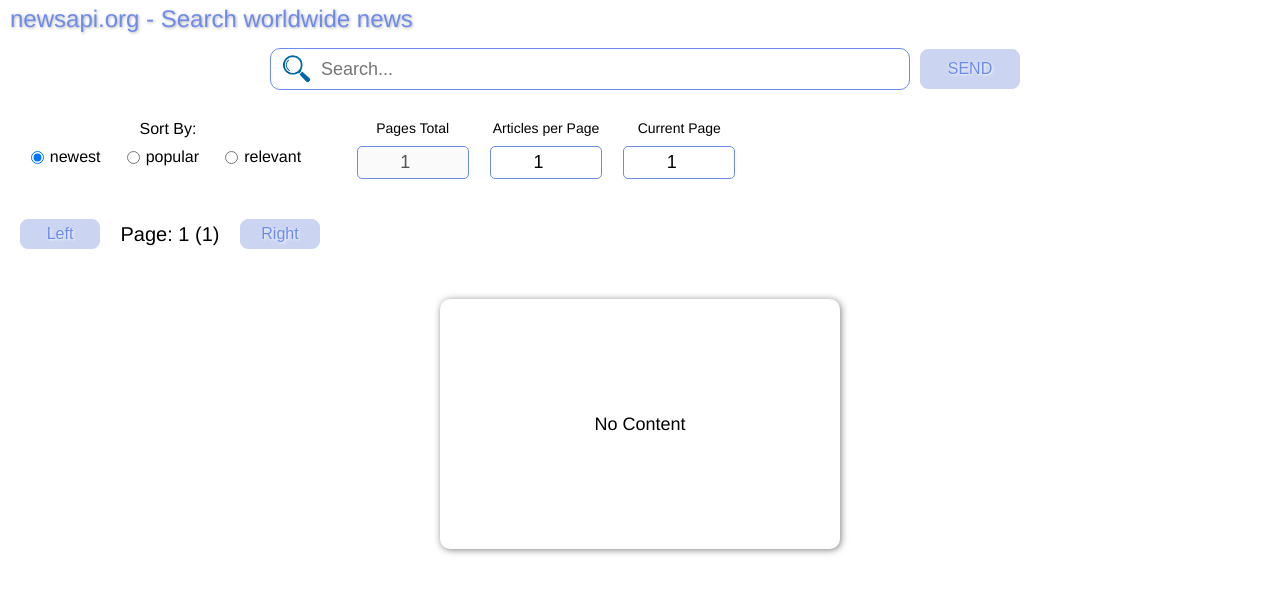
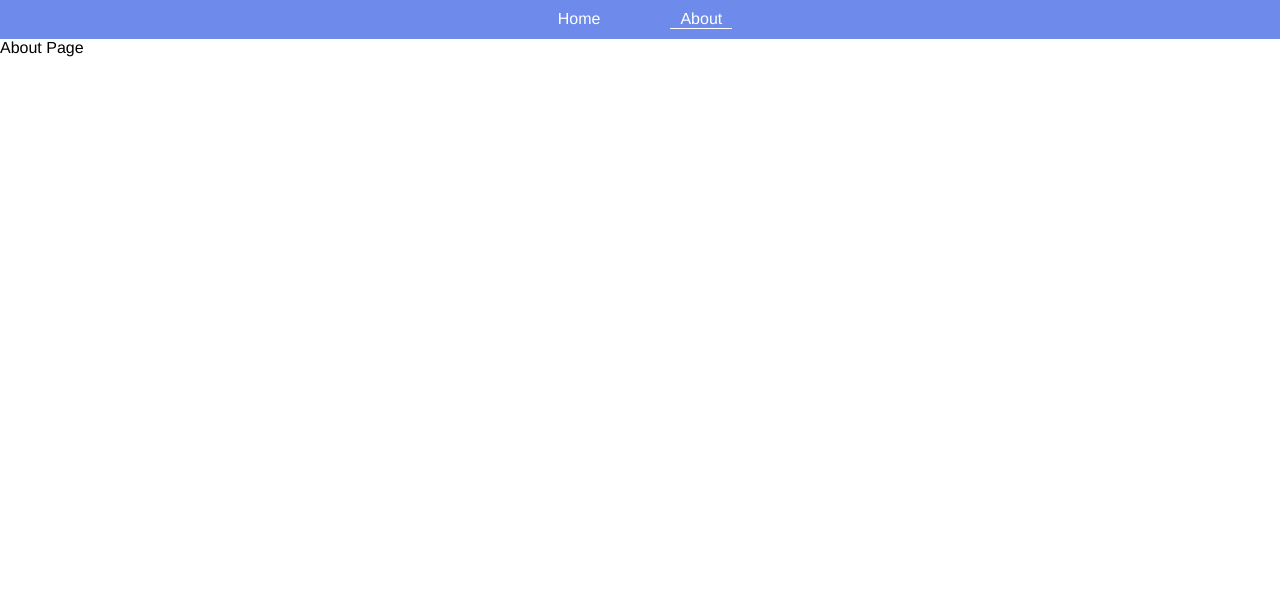
Before and after one commit to Nata-Roma/react_2021Q3, a React app: page /about in a window 1280 px wide. Shown: the top 594 px of the page. Built offline with nearby package versions, Linux system fonts and the light colour scheme.

Commit message:
feat: add routing and header

```diff
--- a/package.json
+++ b/package.json
@@ -19,11 +19,13 @@
   "license": "ISC",
   "dependencies": {
     "react": "^17.0.2",
-    "react-dom": "^17.0.2"
+    "react-dom": "^17.0.2",
+    "react-router-dom": "^5.2.0"
   },
   "devDependencies": {
     "@types/react": "^17.0.15",
     "@types/react-dom": "^17.0.9",
+    "@types/react-router-dom": "^5.1.8",
     "@typescript-eslint/eslint-plugin": "^4.28.4",
     "@typescript-eslint/parser": "^4.28.4",
     "copy-webpack-plugin": "^9.0.1",
--- a/src/app.tsx
+++ b/src/app.tsx
@@ -2,7 +2,12 @@ import React from 'react';
 import './app.css';
 import './styles.css';
 import UpperElement from './components/upperElement';
+import { BrowserRouter as Router } from 'react-router-dom';
 
-const App = (): JSX.Element => <UpperElement />;
+const App = (): JSX.Element => (
+  <Router>
+    <UpperElement />
+  </Router>
+);
 
 export default App;
--- /dev/null
+++ b/src/components/header/header.css
@@ -0,0 +1,20 @@
+.header_wrapper {
+  width: 100%;
+  display: flex;
+  justify-content: center;
+  align-items: center;
+  background-color: #6e8beb;
+  padding: 10px 20px;
+}
+
+.header_link {
+  color: #fff;
+  font-size: 16px;
+  padding: 0 10px;
+  margin: 0 30px;
+  border-bottom: 1px solid transparent;
+}
+
+.active {
+  border-bottom: 1px solid #fff;
+}
--- /dev/null
+++ b/src/components/header/header.tsx
@@ -0,0 +1,14 @@
+import React from 'react';
+import { NavLink } from 'react-router-dom';
+import './header.css';
+
+const Header = () => {
+  return (
+    <div className="header_wrapper">
+      <NavLink exact to="/" className="header_link" activeClassName="active">Home</NavLink>
+      <NavLink to="/about" className="header_link" >About</NavLink>
+    </div>
+  );
+};
+
+export default Header;
--- /dev/null
+++ b/src/components/pages/aboutPage.tsx
@@ -0,0 +1,7 @@
+import React from 'react';
+
+const AboutPage = (): JSX.Element => {
+  return <div>About Page</div>;
+};
+
+export default AboutPage;
--- /dev/null
+++ b/src/components/pages/home-page.tsx
@@ -0,0 +1,126 @@
+import React, { useEffect, useState } from 'react';
+// import '../app.css';
+import {
+  IApiResponse,
+  IPages,
+  IPaginationButtonState,
+  IPost,
+} from '../../utilities/interfaces';
+import Popup from '../../utilities/popup/popup';
+import ApiRequest from '../api-request/api-request';
+import Article from '../article/article';
+import PaginationPage from '../pagination/pagination-page';
+
+const HomePage = (): JSX.Element => {
+  const [apiData, setApiData] = useState<IApiResponse>(null);
+  const [pages, setPages] = useState<IPages>({
+    pages: '1',
+    pageSize: '1',
+    page: '1',
+  });
+  const [btnDisabled, setBtnDisabled] = useState<IPaginationButtonState>({
+    Left: true,
+    Right: false,
+  });
+  const [isLoading, setLoading] = useState(false);
+  const [isError, setError] = useState(false);
+
+  useEffect(() => {
+    if (+pages.page >= 2) {
+      setBtnDisabled((btnState) => ({ ...btnState, Left: false }));
+    }
+    if (+pages.pages <= +pages.page) {
+      setBtnDisabled((btnState) => ({ ...btnState, Right: true }));
+    } else {
+      setBtnDisabled((btnState) => ({ ...btnState, Right: false }));
+    }
+  }, [pages]);
+
+  const onLoadingApi = (loading: boolean) => {
+    setLoading(loading);
+  };
+
+  const onErrorApi = (errorApi: boolean) => {
+    setError(errorApi);
+  };
+
+  const onApiResponse = (
+    responseData: IApiResponse,
+    pagesApi: IPages,
+  ): void => {
+    if (responseData.totalResults > 0) {
+      setApiData(responseData);
+      setError(false);
+    } else {
+      setApiData(null);
+    }
+    setPages(pagesApi);
+  };
+
+  const articles = !apiData ? (
+    <div>
+      <Popup message={['No Content']} isDisabled={false} isShowButton={false} />
+    </div>
+  ) : (
+    apiData &&
+    apiData.articles.map((article: IPost) => {
+      const contentIndex = article.content.indexOf('[');
+      let articleNew = { ...article };
+      if (contentIndex) {
+        const content = article.content.slice(0, contentIndex);
+        articleNew = { ...articleNew, content };
+      }
+      return <Article {...articleNew} key={Math.random()} />;
+    })
+  );
+
+  const onButtonClick = (direction: string) => {
+    setPages((prevState: IPages): IPages => {
+      if (direction === 'Left') {
+        if (+prevState.pages > +prevState.page) {
+          setBtnDisabled((btnState) => ({ ...btnState, Right: false }));
+        }
+        if (+prevState.page === 2) {
+          setBtnDisabled((btnState) => ({ ...btnState, Left: true }));
+        }
+        if (+prevState.page >= 2) {
+          return { ...prevState, page: (+prevState.page - 1).toString() };
+        }
+      } else if (direction === 'Right') {
+        setBtnDisabled((btnState) => ({ ...btnState, Left: false }));
+        if (+prevState.pages <= +prevState.page) {
+          setBtnDisabled((btnState) => ({ ...btnState, Right: true }));
+        }
+        return { ...prevState, page: (+prevState.page + 1).toString() };
+      } else return prevState;
+      return prevState;
+    });
+  };
+
+  const onErrorClick = () => {
+    setError(false);
+    setLoading(false);
+  };
+
+  return (
+    <>
+      <ApiRequest
+        requestApi={onApiResponse}
+        requestPage={pages.page}
+        onLoadingApi={onLoadingApi}
+        onErrorApi={onErrorApi}
+      />
+      <PaginationPage
+        articles={articles}
+        onButtonClick={onButtonClick}
+        pages={pages}
+        btnDisabled={btnDisabled}
+        isLoading={isLoading}
+        isError={isError}
+        onErrorClick={onErrorClick}
+      />
+    </>
+  );
+};
+
+export default HomePage;
--- a/src/components/search/search.css
+++ b/src/components/search/search.css
@@ -3,7 +3,7 @@
   min-width: 300px;
   width: 50%;
   margin: 10px;
-  border: 1px solid rgb(110, 139, 235);
+  border: 1px solid #6e8beb;
   border-radius: 10px;
   padding: 5px 10px;
 }
--- a/src/components/upperElement.tsx
+++ b/src/components/upperElement.tsx
@@ -1,124 +1,29 @@
-import React, { useEffect, useState } from 'react';
-import '../app.css';
-import {
-  IApiResponse,
-  IPages,
-  IPaginationButtonState,
-  IPost,
-} from '../utilities/interfaces';
-import Popup from '../utilities/popup/popup';
-import ApiRequest from './api-request/api-request';
-import Article from './article/article';
-import PaginationPage from './pagination/pagination-page';
+import React from 'react';
+import { Link, Route, Switch } from 'react-router-dom';
+import Header from './header/header';
+import AboutPage from './pages/aboutPage';
+import HomePage from './pages/home-page';
 
-const UpperElement = (): JSX.Element => {
-  const [apiData, setApiData] = useState<IApiResponse>(null);
-  const [pages, setPages] = useState<IPages>({
-    pages: '1',
-    pageSize: '1',
-    page: '1',
-  });
-  const [btnDisabled, setBtnDisabled] = useState<IPaginationButtonState>({
-    Left: true,
-    Right: false,
-  });
-  const [isLoading, setLoading] = useState(false);
-  const [isError, setError] = useState(false);
-
-  useEffect(() => {
-    if (+pages.page >= 2) {
-      setBtnDisabled((btnState) => ({ ...btnState, Left: false }));
-    }
-    if (+pages.pages <= +pages.page) {
-      setBtnDisabled((btnState) => ({ ...btnState, Right: true }));
-    } else {
-      setBtnDisabled((btnState) => ({ ...btnState, Right: false }));
-    }
-  }, [pages]);
-
-  const onLoadingApi = (loading: boolean) => {
-    setLoading(loading);
-  };
-
-  const onErrorApi = (errorApi: boolean) => {
-    setError(errorApi);
-  };
-
-  const onApiResponse = (
-    responseData: IApiResponse,
-    pagesApi: IPages,
-  ): void => {
-    if (responseData.totalResults > 0) {
-      setApiData(responseData);
-      setError(false);
-    } else {
-      setApiData(null);
-    }
-    setPages(pagesApi);
-  };
-
-  const articles = !apiData ? (
-    <div>
-      <Popup message={['No Content']} isDisabled={false} isShowButton={false} />
-    </div>
-  ) : (
-    apiData &&
-    apiData.articles.map((article: IPost) => {
-      const contentIndex = article.content.indexOf('[');
-      let articleNew = { ...article };
-      if (contentIndex) {
-        const content = article.content.slice(0, contentIndex);
-        articleNew = { ...articleNew, content };
-      }
-      return <Article {...articleNew} key={Math.random()} />;
-    })
-  );
-
-  const onButtonClick = (direction: string) => {
-    setPages((prevState: IPages): IPages => {
-      if (direction === 'Left') {
-        if (+prevState.pages > +prevState.page) {
-          setBtnDisabled((btnState) => ({ ...btnState, Right: false }));
-        }
-        if (+prevState.page === 2) {
-          setBtnDisabled((btnState) => ({ ...btnState, Left: true }));
-        }
-        if (+prevState.page >= 2) {
-          return { ...prevState, page: (+prevState.page - 1).toString() };
-        }
-      } else if (direction === 'Right') {
-        setBtnDisabled((btnState) => ({ ...btnState, Left: false }));
-        if (+prevState.pages <= +prevState.page) {
-          setBtnDisabled((btnState) => ({ ...btnState, Right: true }));
-        }
-        return { ...prevState, page: (+prevState.page + 1).toString() };
-      } else return prevState;
-      return prevState;
-    });
-  };
-
-  const onErrorClick = () => {
-    setError(false);
-    setLoading(false);
-  };
+const UpperElement = () => {
+const page404 = (<div>
+  <div>404</div>
+  <Link to="/">Back to Home Page</Link>
+  </div>)
 
   return (
     <>
-      <ApiRequest
-        requestApi={onApiResponse}
-        requestPage={pages.page}
-        onLoadingApi={onLoadingApi}
-        onErrorApi={onErrorApi}
-      />
-      <PaginationPage
-        articles={articles}
-        onButtonClick={onButtonClick}
-        pages={pages}
-        btnDisabled={btnDisabled}
-        isLoading={isLoading}
-        isError={isError}
-        onErrorClick={onErrorClick}
-      />
+      <Header />
+      <Switch>
+        <Route exact path="/">
+          <HomePage />
+        </Route>
+        <Route path="/about">
+          <AboutPage />
+        </Route>
+        <Route>
+          {page404}
+        </Route>
+      </Switch>
     </>
   );
 };
--- a/webpack.config.js
+++ b/webpack.config.js
@@ -21,6 +21,7 @@ const config = {
   devServer: {
     open: true,
     host: "localhost",
+    historyApiFallback: true,
   },
   plugins: [
     new HtmlWebpackPlugin({
```
Also changed, not shown: 1 other file (tests, documents, lock files or other folders).
